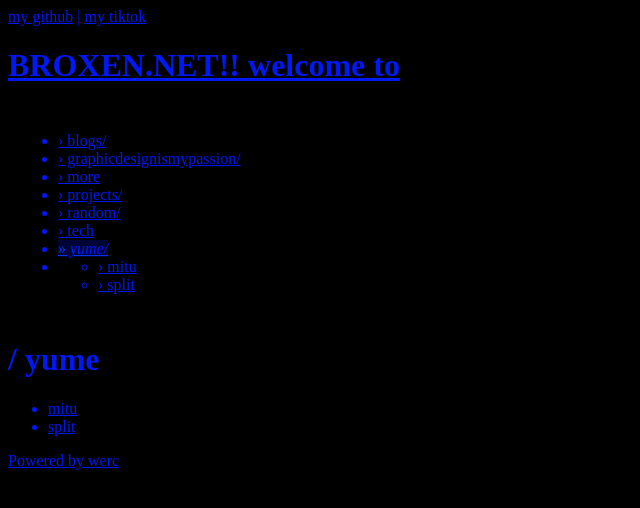
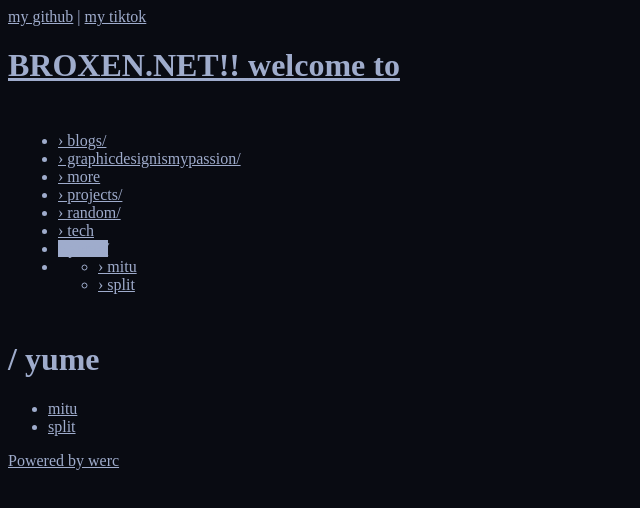
Before and after one commit to broxenn/broxenn.github.io, a plain HTML site: page yume/index.html in a window 1280 px wide. Shown: the whole page, without its empty margins (0-640 px from the left). Drawn offline with Linux system fonts and the light colour scheme; files that its build step writes are made by us from their sources.

Commit message:
Update color scheme in style.css

```diff
--- a/_werc/pub/style.css
+++ b/_werc/pub/style.css
@@ -1,23 +1,23 @@
 body, #header, #footer, #main-copy, #side-bar {
-    background-color: #000000;
-    color: #0038f2;
+    background-color: #090b12;
+    color: #9faccc;
 }
 
  {
-    color: #0018f2;
+    color: #9faccc;
     text-decoration: underline;
 }
 
 #header .midHeader {
-    background-color: #000000;
+    background-color: #090b12;
 }
 
 .headerTitle, .headerTitle a {
-    color: #0018f2;
+    color: #9faccc;
 }
 
 #headerSubTitle {
-    color: #0018f2;
+    color: #9faccc;
 }
 
 .superHeader, .subHeader {
@@ -25,7 +25,7 @@ body, #header, #footer, #main-copy, #side-bar {
 }
 
 #main-copy h1, #main-copy h2, #main-copy h3 {
-    color: #0018f2;
+    color: #9faccc;
     border-bottom: none;
 }
 
@@ -39,22 +39,22 @@ body, #header, #footer, #main-copy, #side-bar {
 }
 
 #side-bar a {
-    color: #0018f2;
+    color: #9faccc;
 }
 
 a:visited, a:link, a:hover, a:active {
-    color: #0018f2;
+    color: #9faccc;
 }
 
 * {
-    color: #0018f2;
+    color: #9faccc;
 }
 
 .thisPage {
-    color: #0018f2;
+    color: #9faccc;
 }
 
 .thisPage, .thisPage a {
-    color: #0038f2 !important;
-    background-color: #000536 !important;
+    color: #9faccc !important;
+    background-color: #9faccc !important;
 }
```
